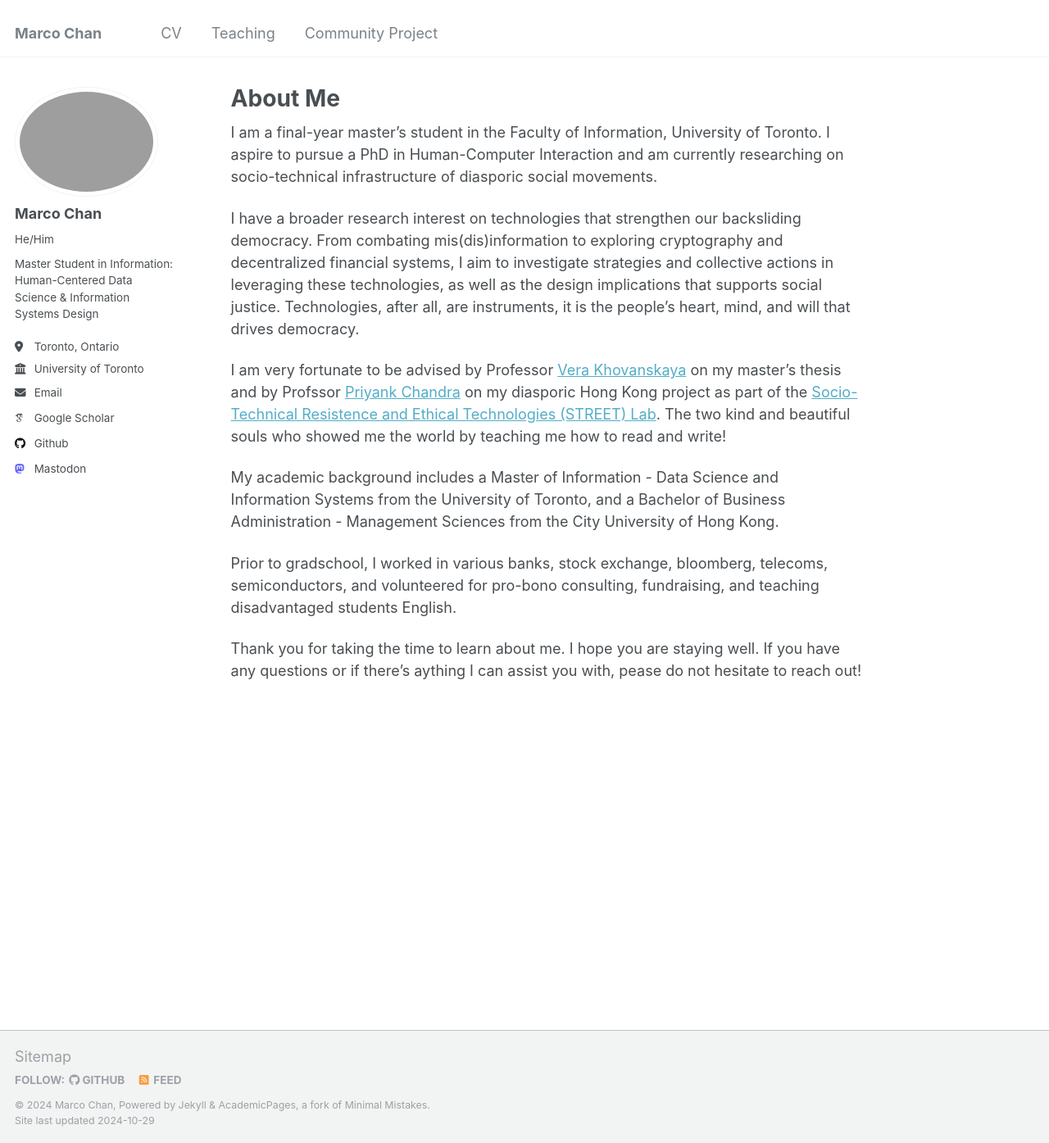
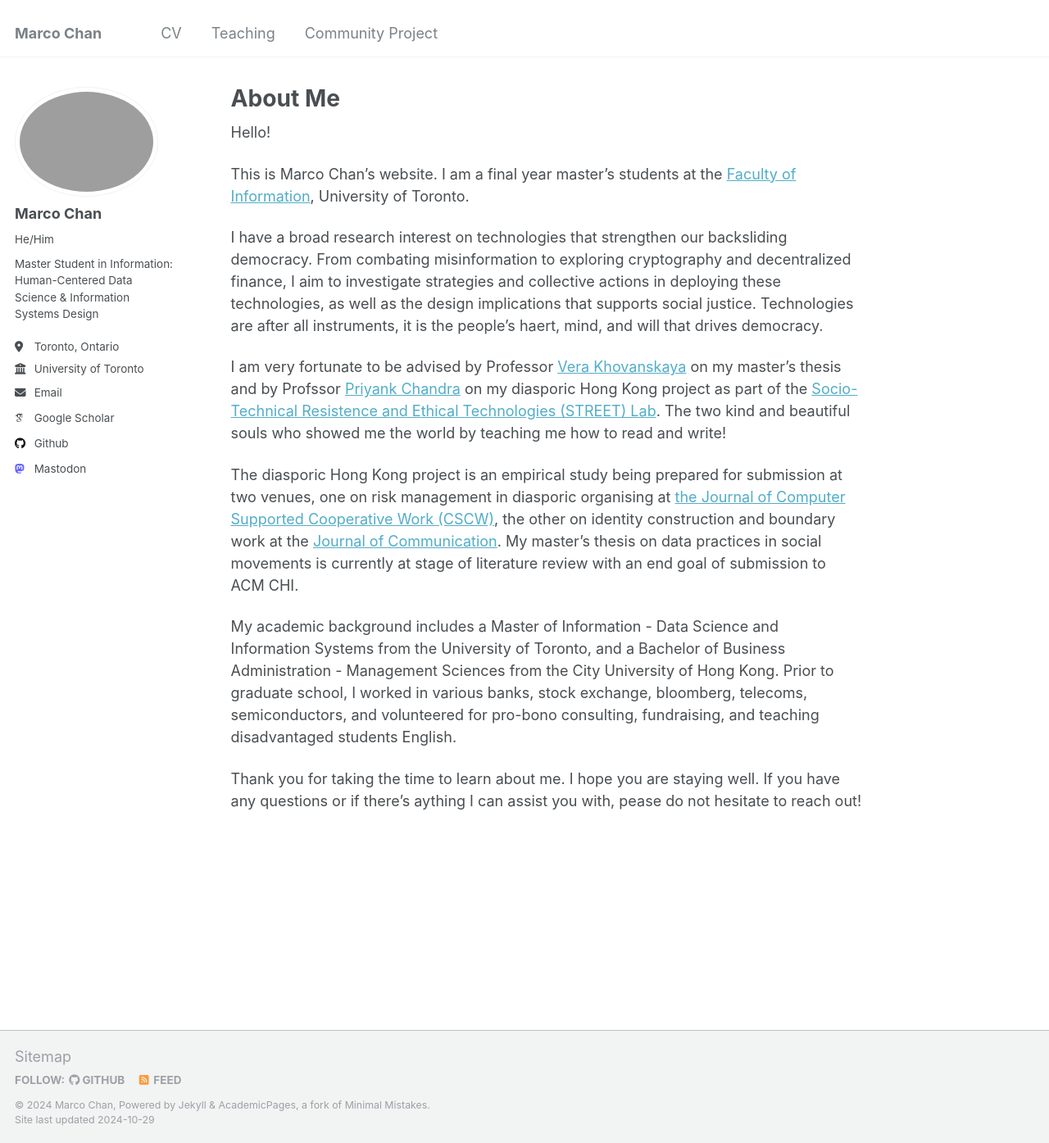
Before and after one commit to Marco-ProspectivePhD/home, a Jekyll site: the page built from _pages/about.md, in a window 1280 px wide and 1395 px high. Shown: the whole window at 82% size. Built offline with Jekyll 4.4.1, drawn with Linux system fonts in a browser that asks for light colours; some web fonts are replaced.

Commit message:
Update about.md

```diff
--- a/_pages/about.md
+++ b/_pages/about.md
@@ -7,14 +7,16 @@ redirect_from:
   - /about.html
 ---
 
-I am a final-year master's student in the Faculty of Information, University of Toronto. I aspire to pursue a PhD in Human-Computer Interaction and am currently researching on socio-technical infrastructure of diasporic social movements.
+Hello!
 
-I have a broader research interest on technologies that strengthen our backsliding democracy. From combating mis(dis)information to exploring cryptography and decentralized financial systems, I aim to investigate strategies and collective actions in leveraging these technologies, as well as the design implications that supports social justice. Technologies, after all, are instruments, it is the people's heart, mind, and will that drives democracy.
+This is Marco Chan's website. I am a final year master's students at the [Faculty of Information](https://ischool.utoronto.ca/), University of Toronto.
+
+I have a broad research interest on technologies that strengthen our backsliding democracy. From combating misinformation to exploring cryptography and decentralized finance, I aim to investigate strategies and collective actions in deploying these technologies, as well as the design implications that supports social justice. Technologies are after all instruments, it is the people's haert, mind, and will that drives democracy.
 
 I am very fortunate to be advised by Professor [Vera Khovanskaya](https://verakhovanskaya.github.io/) on my master's thesis and by Profssor [Priyank Chandra](https://www.priyankc.com/) on my diasporic Hong Kong project as part of the [Socio-Technical Resistence and Ethical Technologies (STREET) Lab](https://www.streetlab.tech/). The two kind and beautiful souls who showed me the world by teaching me how to read and write!
 
-My academic background includes a Master of Information - Data Science and Information Systems from the University of Toronto, and a Bachelor of Business Administration - Management Sciences from the City University of Hong Kong.
+The diasporic Hong Kong project is an empirical study being prepared for submission at two venues, one on risk management in diasporic organising at [the Journal of Computer Supported Cooperative Work (CSCW)](https://link.springer.com/journal/10606), the other on identity construction and boundary work at the [Journal of Communication](https://academic.oup.com/JOC?login=true). My master's thesis on data practices in social movements is currently at stage of literature review with an end goal of submission to ACM CHI.
 
-Prior to gradschool, I worked in various banks, stock exchange, bloomberg, telecoms, semiconductors, and volunteered for pro-bono consulting, fundraising, and teaching disadvantaged students English.
+My academic background includes a Master of Information - Data Science and Information Systems from the University of Toronto, and a Bachelor of Business Administration - Management Sciences from the City University of Hong Kong. Prior to graduate school, I worked in various banks, stock exchange, bloomberg, telecoms, semiconductors, and volunteered for pro-bono consulting, fundraising, and teaching disadvantaged students English.
 
 Thank you for taking the time to learn about me. I hope you are staying well. If you have any questions or if there's aything I can assist you with, pease do not hesitate to reach out!
```
